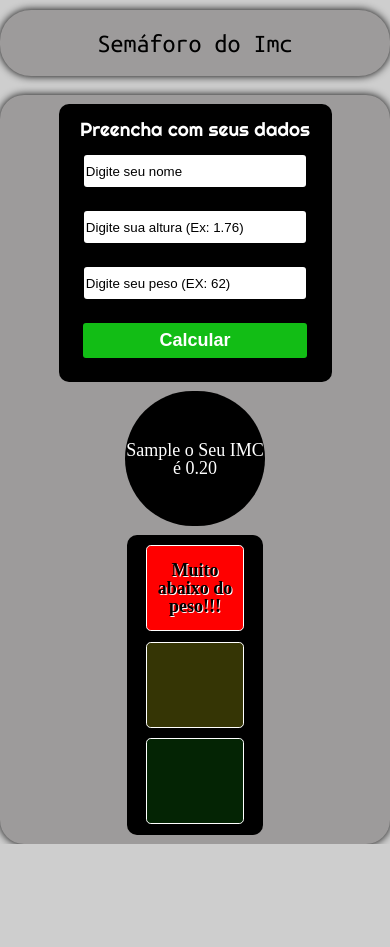
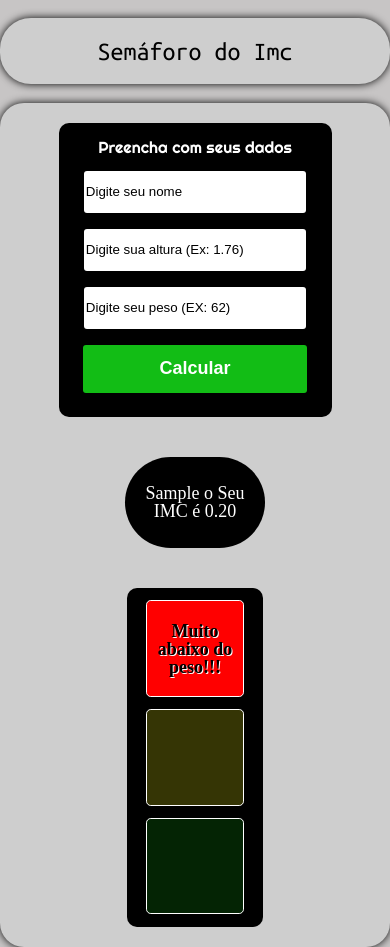
Before and after one commit to Renangenito/SEMAFORO-DO-IMC, a plain HTML site: page index.html in a window 390 px wide. Both pictures are taken after typing "Sample", "5", "5" into the empty fields and a click on the button "Calcular". Before the commit the page ends 844 px from the top, so only its background shows below. Drawn offline with Linux system fonts and the light colour scheme.

Commit message:
Finalizando o projeto, o mobile e a validação dos campos

```diff
--- a/index.html
+++ b/index.html
@@ -13,9 +13,9 @@
     <main class="menu-principal">
         <form id="formulario-imc" class="form-imc" action="">
             <h2>Preencha com seus dados</h2>
-            <input type="text" name="nome" id="nome" placeholder="Digite seu nome">
-            <input type="number" name="altura" id="altura" placeholder="Digite sua altura (Ex: 1.76)">
-            <input type="number" name="peso" id="peso" placeholder="Digite seu peso (EX: 62)">
+            <input type="text" name="nome" id="nome" placeholder="Digite seu nome" required>
+            <input type="number" name="altura" id="altura" step="any" placeholder="Digite sua altura (Ex: 1.76)" required>
+            <input type="number" name="peso" id="peso" step="any" placeholder="Digite seu peso (EX: 62)" required>
             <button id="botao-calcular" class="botao">Calcular</button>
         </form>
         <h3 class="simbolo-igual">=</h3>
--- a/index.js
+++ b/index.js
@@ -3,7 +3,7 @@ const imcResultado = document.getElementById('imc-resultado')
 const vermelho = document.getElementById('vermelho')
 const amarelo = document.getElementById('amarelo')
 const verde = document.getElementById('verde')
-
+const form = document.getElementById('formulario-imc')
 
 function calculaImc(paciente){
     const imc = paciente.peso / (paciente.altura * paciente.altura)
@@ -19,24 +19,27 @@ botaoCalcular.addEventListener('click', (event)=>{
         peso: document.getElementById('peso').value,
         altura: document.getElementById('altura').value
        }
-       imcResultado.textContent = `${paciente.nome} o Seu IMC é
+       if(form.reportValidity()){
+        imcResultado.textContent = `${paciente.nome} o Seu IMC é
         ${calculaImc(paciente)}`
-        document.getElementById('formulario-imc').reset()
+        form.reset()
+       }
+
 })
 
 function sinalVermelho(){
     apagaFarol()
-    limpaText()
+    limpaTexto()
     vermelho.classList.add('vermelho')
 }
 function sinalAmarelo(){
     apagaFarol()
-    limpaText()
+    limpaTexto()
     amarelo.classList.add('amarelo')
 }
 function sinalVerde(){
     apagaFarol()
-    limpaText()
+    limpaTexto()
     verde.classList.add('verde')
 }
 
@@ -45,7 +48,7 @@ function apagaFarol(){
     amarelo.classList.remove('amarelo')
     verde.classList.remove('verde')
 }
-function limpaText(){
+function limpaTexto(){
     vermelho.textContent = ""
     amarelo.textContent = ""
     verde.textContent = ""
--- a/style.css
+++ b/style.css
@@ -7,21 +7,21 @@ body{
     flex-direction: column;
     justify-content: center;
     align-items: center;
-    background-color: #cecece;
+    background-color: #c7c5c5;
 }
 .titulo-principal{
     font-family: 'Ubuntu Mono', monospace;
     width: 80vw;
     font-size: 26px;
     border-radius: 31px;
-    background-color: #9d9b9b;
+    background-color: #cecece;
     box-shadow: 0 0 9px #000;
     text-align: center;
     padding: 20px 0;
     margin-bottom: 19px
 }
 h2{
-    font-size: 19px;
+    font-size: 100%;
     font-family: 'Righteous', cursive;
     margin: 1rem;
     color: white;
@@ -32,7 +32,7 @@ h2{
     justify-content: space-around;
     width: 80vw;
     height: 80vh;
-    background-color: #9d9b9b;
+    background-color: #cecece;
     border-radius: 24px;
     box-shadow: 0 0 9px #000;
 
@@ -43,14 +43,15 @@ h2{
     justify-content: center;
     align-items: center;
     width: 35%;
+    height: 55%;
     background-color: #000;
     border-radius: 10px;
 }
 
 input{
     width:80%;
-    height: 30px;
-    margin-bottom: 1.5rem;
+    height: 2.5rem;
+    margin-bottom: 1rem;
     border: none;
     border-radius: 3px;
     outline: none;
@@ -61,7 +62,7 @@ input::placeholder{
 }
 .botao{
     width:82%;
-    height: 35px;
+    height: 3rem;
     border: none;
     border-radius: 3px;
     margin-bottom: 1.5rem;
@@ -89,6 +90,7 @@ input::placeholder{
 }
 .resultado-paragrafo{
     font-size: 18px;
+    width: 80%;
     text-align: center;
     color: white;
 }
@@ -137,6 +139,10 @@ input::placeholder{
 }
 
 @media screen and (min-width: 375px )and (max-width: 500px){
+    .body{
+        height: 100rem;
+    }
+
     .menu-principal{
         width: 100%;
         height: 100%;
@@ -145,10 +151,11 @@ input::placeholder{
     }
     .titulo-principal{
         width: 100%;
-        margin-top: 10px;
+        margin-top: 120px;
     }
     .form-imc{
         width: 70%;
+        margin: 20px 0;
     }
     .simbolo-igual{
         display: none;
@@ -156,9 +163,11 @@ input::placeholder{
     .resultado{
         width: 36%;
         height: 18%;
+        margin: 20px 0;
     }
     .semaforo-avaliacao{
         width: 35%;
-        height: 300px;
+        height: 560px;
+        margin: 20px 0;
     }
 }
```
